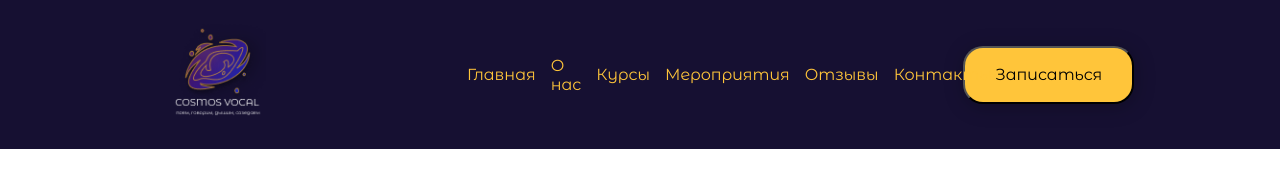
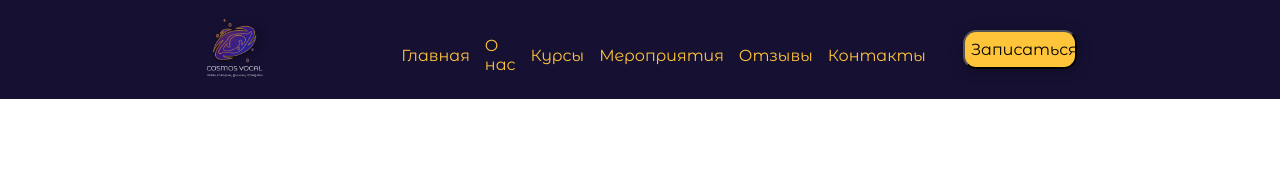
Before and after one commit to alexander-ponkratov/vocal, a plain HTML site: page index.html in a window 1280 px wide. Drawn offline with Linux system fonts and the light colour scheme.

Commit message:
html font-size px to vw

```diff
--- a/css/styles.scss
+++ b/css/styles.scss
@@ -5,39 +5,43 @@ $yellow: #ffc53a;
     box-sizing: border-box;
 }
 
+html {
+    font-size: 0.833vw;
+}
+
 body {
     margin: 0px auto;
 }
 
-@media screen and (max-width: 1024px) {
+/* @media screen and (max-width: 1024px) {
     html {
-        font-size: 14px;
+        font-size: 0.9vw;
     }
 }
 
 @media screen and (max-width: 768px) {
     html {
-        font-size: 12px;
+        font-size: 1vw;
     }
-}
+} */
 
 .button-1 {
     background: #ffc53a;
-    box-shadow: 1px 3px 20px rgba(0, 0, 0, 0.25);
-    border-radius: 20px;
+    box-shadow: .0625rem .1875rem 1.25rem rgba(0, 0, 0, 0.25);
+    border-radius: 1.25rem;
 }
 
 .regular-text {
     font-family: "Montserrat Alternates";
     font-style: normal;
     font-weight: 400;
-    font-size: 16px;
+    font-size: 1rem;
 }
 
 header {
     display: grid;
     height: 9.313rem;
-    grid-template-columns: 21.094vw 54.167vw 24.792vw;
+    grid-template-columns: 25.3125rem 65rem 29.6875rem;
     background-color: $purple;
 
     .logo {
@@ -52,9 +56,9 @@ header {
     }
     .menu {
         display: grid;
-        width: 37.344vw;
+        width: 44.8125rem;
         height: 2.5rem;
-        gap: 1.172vw;
+        gap: 1.4063rem;
         grid-template-columns: repeat(6, auto);
         left: 12.3125rem;
         position: relative;
```
Also changed, not shown: css/styles.css, 1 other file.
